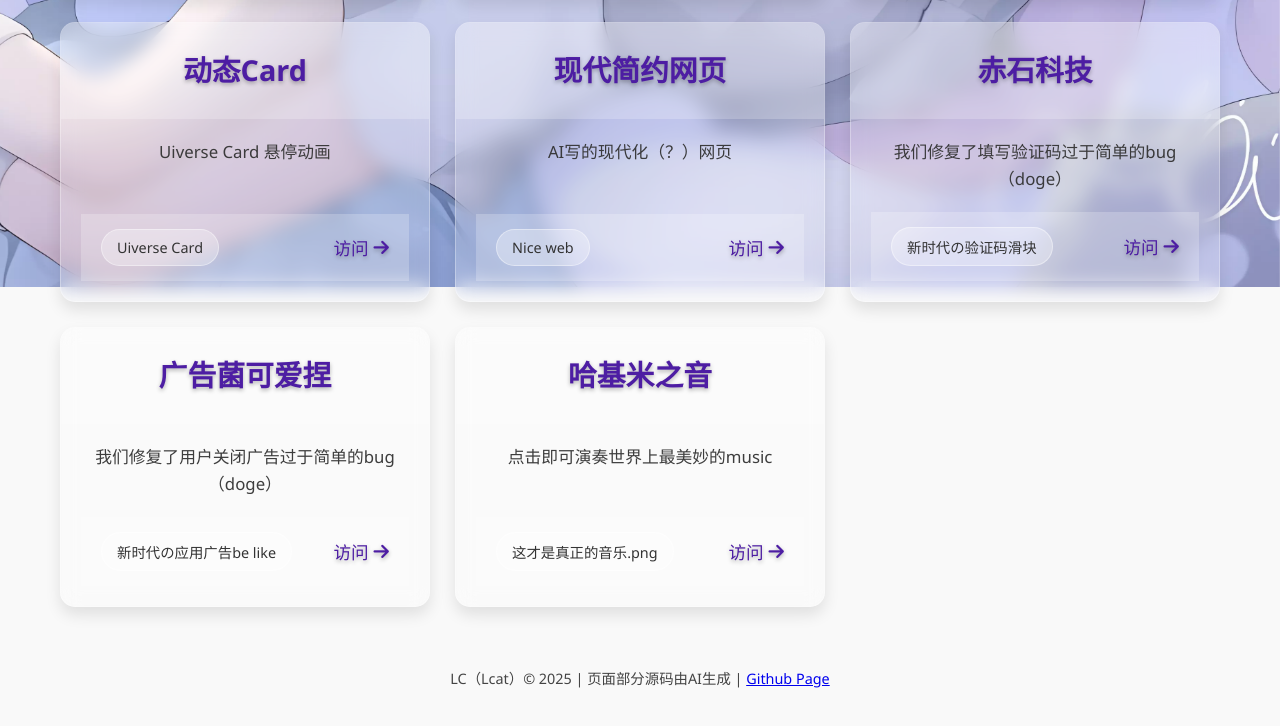
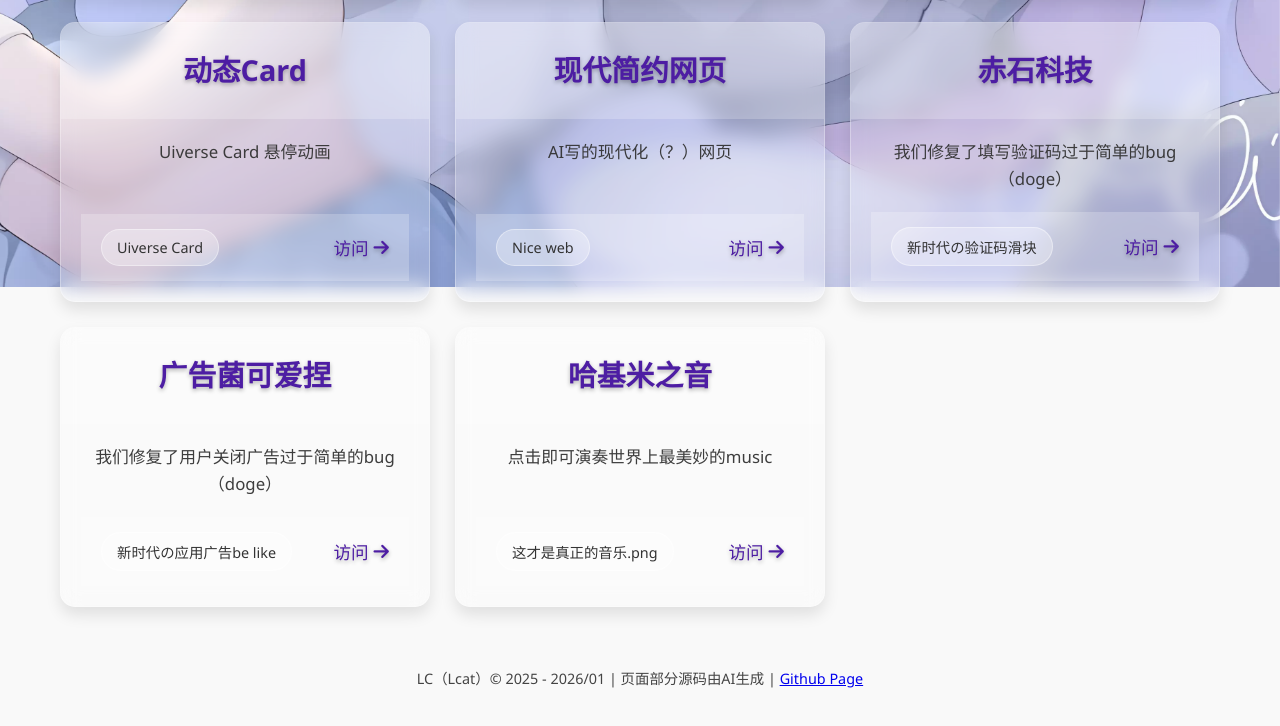
Before and after one commit to LhyYBMQ520/Web-backup, a plain HTML site: page index.html in a window 1280 px wide. Shown: the part 513-1239 px from the top of the page. Drawn offline with Linux system fonts and the light colour scheme.

Commit message:
优化页脚

```diff
--- a/index.html
+++ b/index.html
@@ -469,11 +469,33 @@
         </div>
 
         <footer>
-            <p>LC（Lcat）© 2025 | 页面部分源码由AI生成 | <a href="https://github.com/LhyYBMQ520/Web-backup">Github Page</a></p>
+        <p>
+            LC（Lcat）© <span id="copyright-year-range"></span> |
+            页面部分源码由AI生成 |
+            <a href="https://github.com/LhyYBMQ520/Web-backup">Github Page</a>
+        </p>
         </footer>
+
     </div>
 
     <script>
+
+    document.addEventListener('DOMContentLoaded', () => {
+        const now = new Date();
+        const currentYear = now.getFullYear();
+        const currentMonth = String(now.getMonth() + 1).padStart(2, '0'); // 月份补零，如 01、02...
+
+        // 起始年份固定为 2025
+        const startYear = 2025;
+
+        // 如果当前年份就是 2025，则只显示 "2025"；否则显示 "2025 - YYYY/MM"
+        const displayText = currentYear === startYear
+        ? `${startYear}`
+        : `${startYear} - ${currentYear}/${currentMonth}`;
+
+        document.getElementById('copyright-year-range').textContent = displayText;
+    });
+
         const themeToggle = document.getElementById('themeToggle');
         const body = document.body;
 
```
Also changed, not shown: Hachimi Sound.html (+18 -1 lines), web designed by AI.html (+22 -3 lines).
